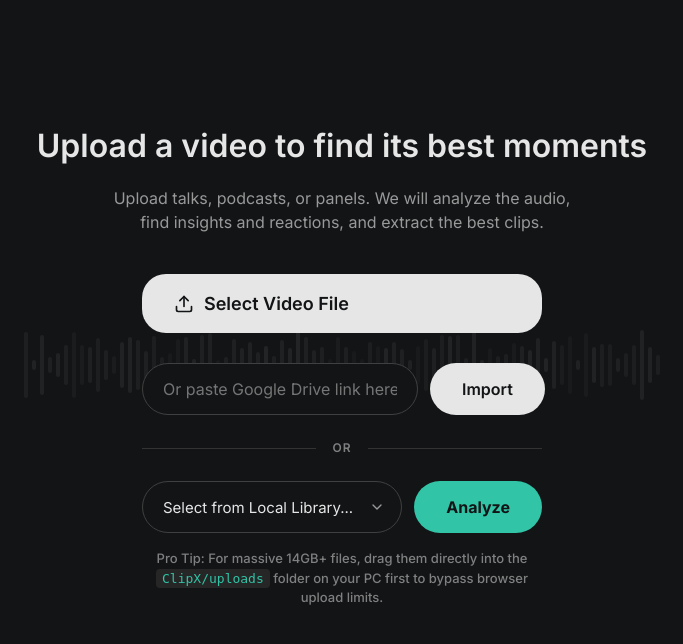
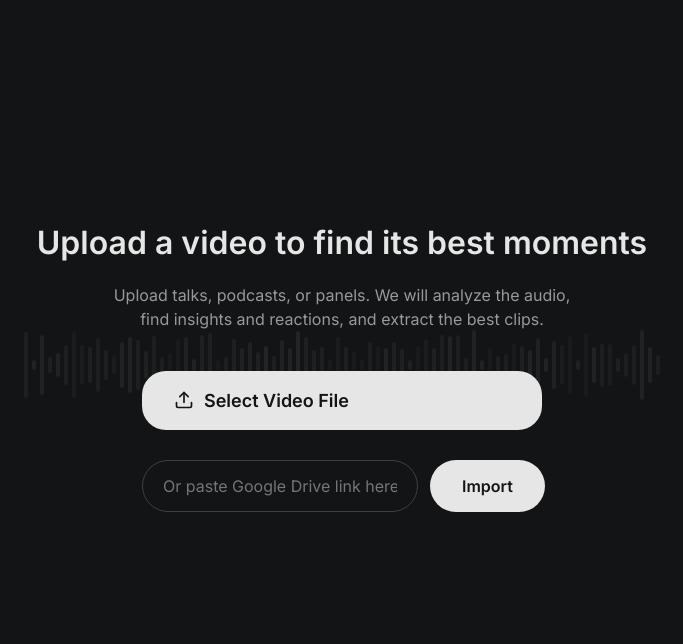
Before and after one commit to ArhamVJain24/ClipX, a Flask app: template templates/upload.html in a window 1280 px wide. Shown: the part 70-714 px from the top of the page, without its empty margins (298-981 px from the left). Run offline with Flask 3, Linux system fonts and the light colour scheme; the template is opened without the code that fills it, so the values that code supplies are empty.

Commit message:
Hide Local Library dropdown when running on Render

```diff
--- a/app.py
+++ b/app.py
@@ -114,7 +114,11 @@
         for f in os.listdir(uploads_dir):
             if f.lower().endswith('.mp4') and '_clip_' not in f:
                 local_files.append(f)
-    return render_template('upload.html', local_files=local_files)
+
+    # Detect if we are running on Render (cloud) vs Localhost
+    is_local = os.environ.get('RENDER') is None
+
+    return render_template('upload.html', local_files=local_files, is_local=is_local)
 
 @app.route('/api/upload', methods=['POST'])
 def upload_file():
--- a/templates/upload.html
+++ b/templates/upload.html
@@ -35,6 +35,7 @@
                 <button id="btnDriveUpload" class="btn-upload" style="margin: 0; padding: 0 32px; font-size: 16px; border: none; font-family: 'Inter', sans-serif; height: 100%; border-radius: 30px;">Import</button>
             </div>
 
+            {% if is_local %}
             <div style="width: 100%; display: flex; align-items: center; margin: 24px 0;">
                 <div style="flex: 1; height: 1px; background: hsl(0, 0%, 20%);"></div>
                 <span style="padding: 0 16px; color: hsl(0, 0%, 50%); font-size: 12px; font-weight: 600; letter-spacing: 1px;">OR</span>
@@ -81,6 +82,7 @@
                 <button id="btnLocalAnalyze" class="btn-upload" style="margin: 0; padding: 0 32px; font-size: 16px; border: none; font-family: 'Inter', sans-serif; height: 100%; border-radius: 30px; background-color: hsl(168, 60%, 48%); color: hsl(210, 10%, 8%); font-weight: 700; transition: transform 0.2s ease, filter 0.2s ease;">Analyze</button>
             </div>
             <p style="font-size: 13px; color: hsl(0, 0%, 50%); margin-top: 16px; font-weight: 500; text-align: center; line-height: 1.5;">Pro Tip: For massive 14GB+ files, drag them directly into the <code style="background: hsl(0, 0%, 15%); padding: 2px 6px; border-radius: 4px; color: hsl(168, 60%, 48%);">ClipX/uploads</code> folder on your PC first to bypass browser upload limits.</p>
+            {% endif %}
         </div>
     </main>
 
```
